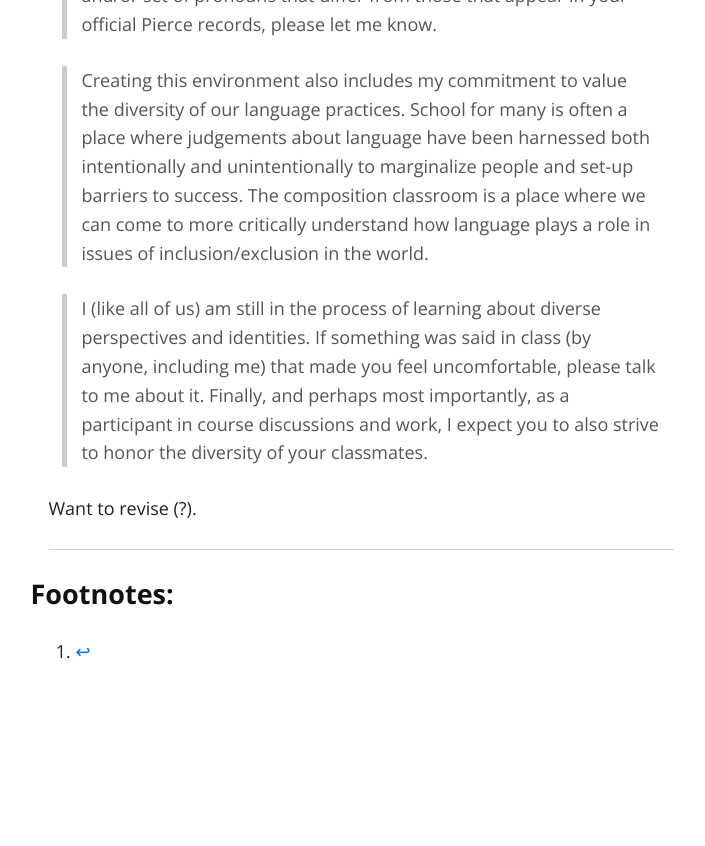
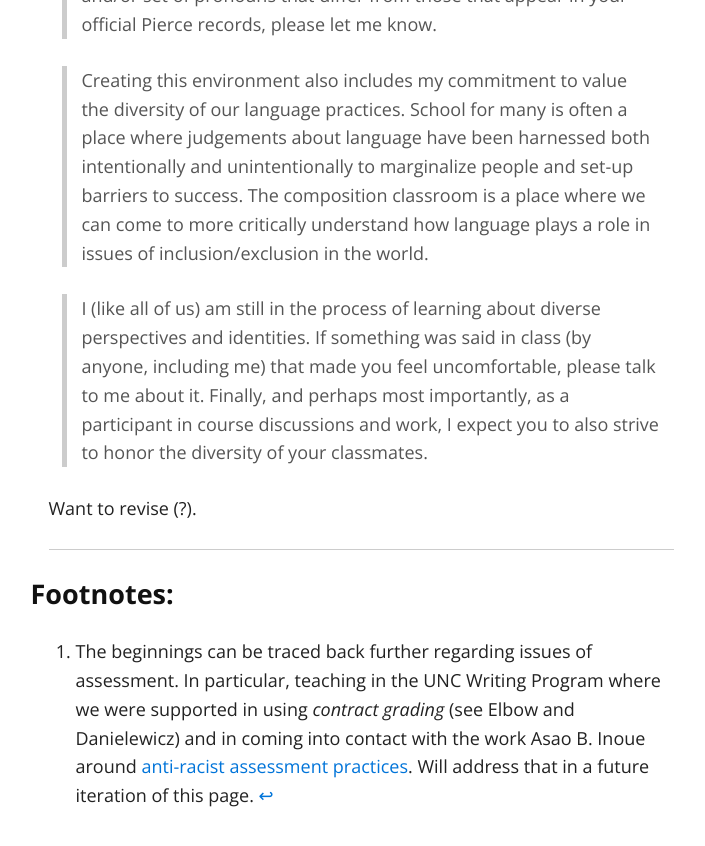
Before and after one commit to jloan/inclusive_syllabi, a Jekyll site: the page built from index.md, in a window 1280 px wide and 900 px high, scrolled down 2715 px. Shown: the top 846 px of the window, without its empty margins (279-984 px from the left). Built offline with Jekyll 4.4.1, drawn with Linux system fonts in a browser that asks for light colours; nearby versions of some CDN libraries; our own code applies the rules of GitHub Pages for plain Markdown files; before the commit the page ends 3471 px from its top, so only the background shows below that; some of the changed text lies outside the part shown.

Commit message:
Update index.md

```diff
--- a/index.md
+++ b/index.md
@@ -1,9 +1,6 @@
 ---
 layout: default
 ---
-
-
-
 ### Beginnings
 
 * Attended a [SBCTC Accessibilty](https://sbctc.instructure.com/courses/1578604) Retreat. (2017)[^1]
@@ -25,7 +22,7 @@ Want to revise.
 
 ### Acknowledgement of Indigenous Land and Peoples
 
-Jentry Sayers syllabus statement:
+Jentry Sayer's [statement of acknowledgement](https://jentery.github.io/508v4/#acknowledgements-):
 >As a faculty member who has the privilege to live and work as a guest on these lands, I acknowledge with respect the Lkwungen-speaking peoples on whose traditional territory the university stands and the Songhees, Esquimalt, and WSÁNEĆ peoples whose historical relationships with the land continue to this day.
 
 As of yet, I do not have a statement drafted. That is something I would like to work on. In preparation for drafting, I have been using *[Honor Our Native Land: A Guide and Call to Acknowledgement](https://drive.google.com/drive/u/0/my-drive).*
@@ -52,4 +49,4 @@ Want to revise (?).
 
 ##### Footnotes:
 
-[^1]:
+[^1]: The beginnings can be traced back further regarding issues of assessment. In particular, teaching in the UNC Writing Program where we were supported in using *contract grading* (see Elbow and Danielewicz) and in coming into contact with the work Asao B. Inoue around [anti-racist assessment practices](https://wac.colostate.edu/books/perspectives/inoue/). Will address that in a future iteration of this page.
```
